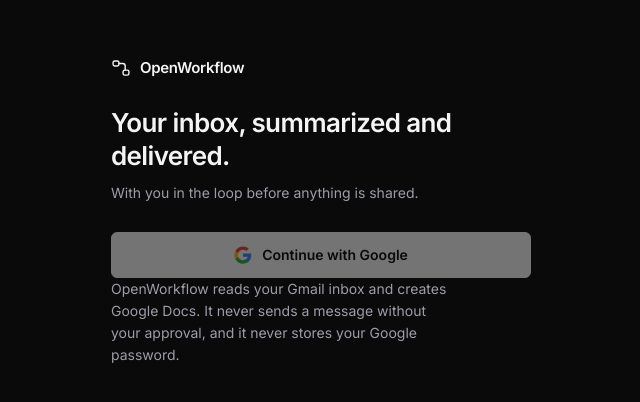
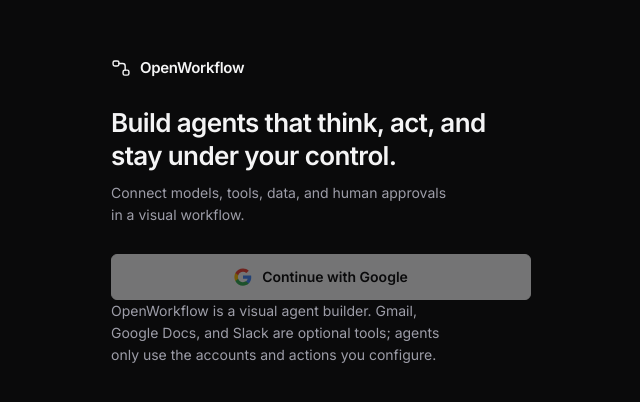
Before and after one commit to usharma123/OpenWorkflow, a React (Vite) app: page / in a window 1280 px wide. Shown: the part 174-576 px from the top of the page, without its empty margins (319-959 px from the left). Built offline with nearby package versions, Linux system fonts and the light colour scheme; no server answers.

Commit message:
docs: position OpenWorkflow as an agent builder

```diff
--- a/src/routes/SignInScreen.tsx
+++ b/src/routes/SignInScreen.tsx
@@ -38,8 +38,8 @@
           <WorkflowMark size={20} />
           <span>OpenWorkflow</span>
         </div>
-        <h1>Your inbox, summarized and delivered.</h1>
-        <p>With you in the loop before anything is shared.</p>
+        <h1>Build agents that think, act, and stay under your control.</h1>
+        <p>Connect models, tools, data, and human approvals in a visual workflow.</p>
 
         <button className="btn btn-primary auth-google" onClick={() => void start()} disabled={busy || !signIn}>
           <GoogleMark size={18} />
@@ -49,8 +49,8 @@
         {error && <p className="auth-error">{error}</p>}
 
         <p className="auth-fine">
-          OpenWorkflow reads your Gmail inbox and creates Google Docs. It never sends a message
-          without your approval, and it never stores your Google password.
+          OpenWorkflow is a visual agent builder. Gmail, Google Docs, and Slack are optional tools;
+          agents only use the accounts and actions you configure.
         </p>
       </div>
     </main>
```
Also changed, not shown: index.html (+1 -1 lines), 1 other file (tests, documents, lock files or other folders).
